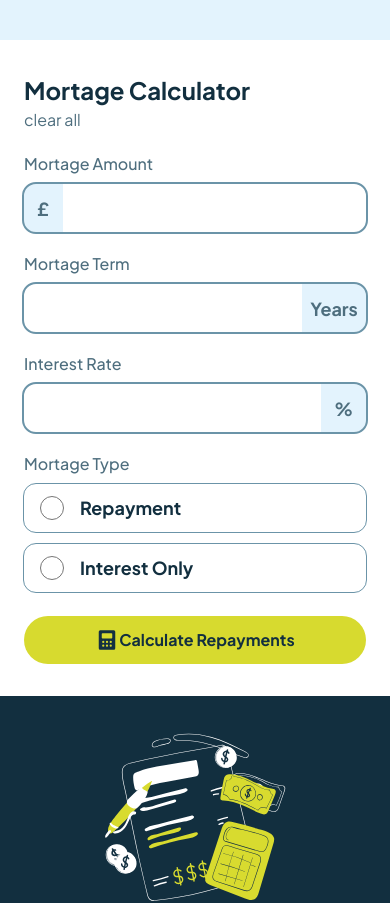
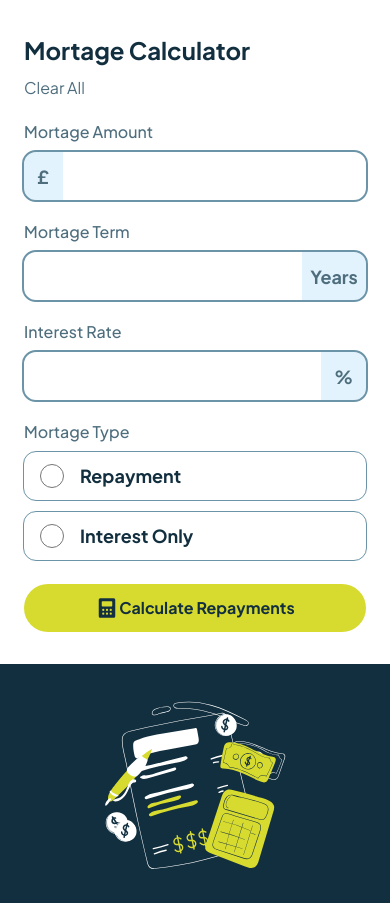
Before and after one commit to rf1303/mortgage-repayment-calculator, a React (Vite) app: page / in a window 390 px wide. Shown: the top 903 px of the page. Built offline with nearby package versions, Linux system fonts and the light colour scheme.

Commit message:
en estados activos y responsive tablet desktop 03

```diff
--- a/src/form/MortageFormMain.jsx
+++ b/src/form/MortageFormMain.jsx
@@ -34,11 +34,15 @@ export const MortageForm = () => {
         });
     }
 
+    const handleReset = () => {
+        dispatch({ type:"CLEAR_ALL" });
+    }
+
     return (
         <>
-            <header className='flex flex-col items-start justify-start '>
+            <header className='flex flex-col items-start justify-start gap-2 md:flex-row md:justify-between'>
                 <h1 className='text-slate-900 text-preset-2 font-bold capitalize'>mortage calculator</h1>
-                <button type='reset' className='text-slate-700 text-preset-4 '>clear all</button>
+                <button type='reset' className='btn__reset' onClick={handleReset}>clear all</button>
             </header>
             <form onSubmit={handleSubmit} className='grid gap-6'>
                 <div className='grid gap-3  focus-within:cursor-pointer'>
@@ -80,7 +84,7 @@ export const MortageForm = () => {
                     </div>
                     <span className='error sr-only' id='error-radio' aria-hidden="true"></span>
                 </fieldset>
-                <button type='submit' className='flex items-center justify-center text-preset-4 text-slate-900 font-bold bg-lime py-3 rounded-4xl capitalize'><IconCalculator /> calculate repayments</button>
+                <button type='submit' className='flex items-center justify-center text-preset-4 text-slate-900 font-bold bg-lime py-3 rounded-4xl capitalize cursor-pointer hover:bg-lime/60 focus-within:bg-lime/60 '><IconCalculator /> calculate repayments</button>
             </form>
         </>
     );
--- a/src/index.css
+++ b/src/index.css
@@ -13,7 +13,6 @@ body {
     -webkit-box-sizing: border-box;
     -moz-box-sizing: border-box;
 }
-
 
 html {
     scroll-behavior: smooth;
@@ -64,7 +63,12 @@ body,
 }
 
 .wrapper__body {
-    @apply w-full max-w-172 grid place-items-center mx-auto py-10 lg:grid-cols-2 lg:max-w-252 lg:h-151.5 lg:p-0 lg:bg-white lg:rounded-3xl;
+    @apply w-full max-w-172 grid place-items-center mx-auto md:py-10 lg:grid-cols-2 lg:max-w-252 lg:h-151.5 lg:p-0 lg:bg-white lg:rounded-3xl;
+}
+
+.btn__reset {
+    @apply text-slate-700 text-preset-4 capitalize cursor-pointer hover:text-slate-900 hover:underline hover:underline-offset-4 focus-within:text-slate-900 focus-within:underline focus-within:underline-offset-4
+
 }
 
 .form__label {
@@ -72,7 +76,7 @@ body,
 }
 
 .label__inputs {
-    @apply max-h-12 flex items-center outline-2 outline-slate-500 rounded-xl hover:outline-lime hover:cursor-pointer;
+    @apply max-h-12 flex items-center outline-2 outline-slate-500 rounded-xl hover:outline-slate-900 hover:cursor-pointer;
 }
 
 .label__inputs:focus-within {
@@ -88,14 +92,14 @@ body,
 }
 
 .inputs__preset {
-    @apply text-preset-3 text-slate-900 font-bold px-3 w-full;
+    @apply appearance-none text-preset-3 text-slate-900 font-bold px-3 w-full;
+}
+.inputs__preset::-webkit-outer-spin-button,
+.inputs__preset::-webkit-inner-spin-button {
+  appearance: none;
+  margin: 0;
 }
 
-/* .inputs__preset:focus-within { */
-/**/
-/*     background-color: var(--color-lime); */
-/* } */
-/**/
 .inputs__radio {
     @apply flex items-center justify-start gap-4 px-4 py-3 outline outline-slate-500 rounded-xl;
 }
```
